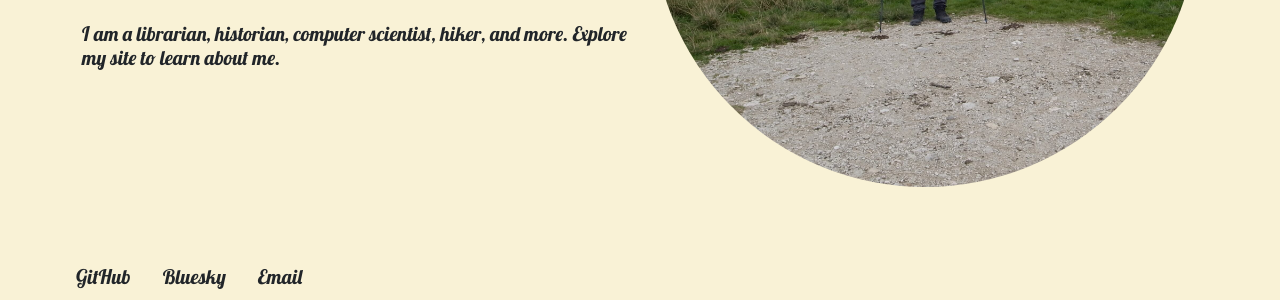
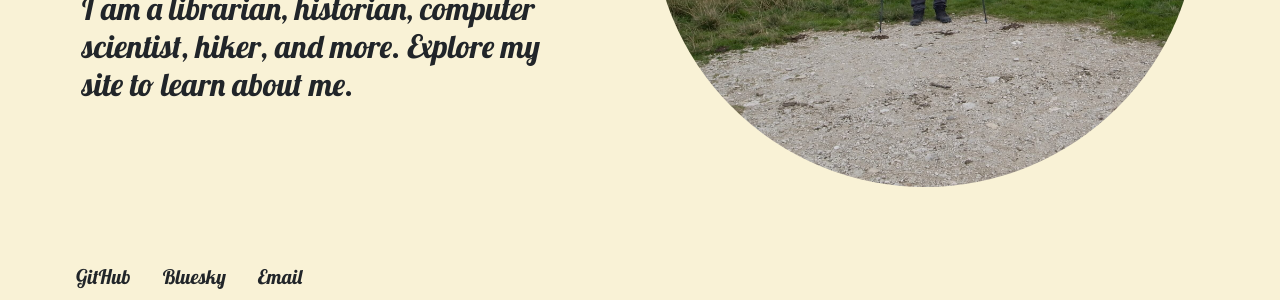
Before and after one commit to joseph-sikowitz/homepage, a website: page index.html in a window 1280 px wide. Shown: the part 500-800 px from the top of the page. Drawn offline with nearby package versions, Linux system fonts and the light colour scheme.

Commit message:
Changed h5 to h3 for W3C validation and accessibility purposes.

```diff
--- a/index.html
+++ b/index.html
@@ -77,10 +77,10 @@
                 <span class="name-text">Joseph Sikowitz</span>.
               </h2>
 
-              <h5 class="subgreeting-text">
+              <h3 class="subgreeting-text">
                 I am a librarian, historian, computer scientist, hiker, and
                 more. Explore my site to learn about me.
-              </h5>
+              </h3>
             </div>
             <div class="col-12 col-lg-6 g-4">
               <img
```
